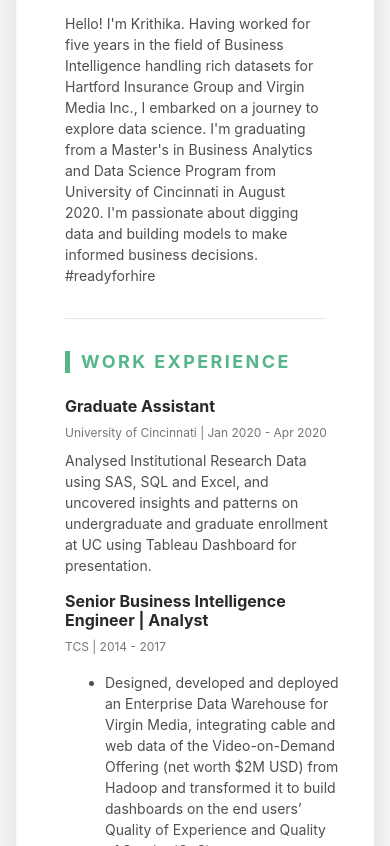
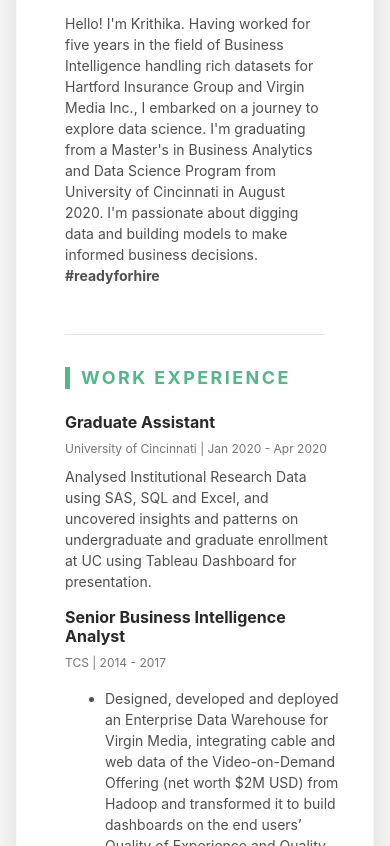
Before and after one commit to KrithikaJayaraman/KrithikaJayaraman.github.io, a plain HTML site: page index.html in a window 390 px wide. Shown: the part 604-1450 px from the top of the page. Drawn offline with Linux system fonts and the light colour scheme.

Commit message:
Minor updates

```diff
--- a/index.html
+++ b/index.html
@@ -114,7 +114,8 @@
 
 
                         <div class="media-body text-left">
-                            <p class="mb-0">Hello! I&#39;m Krithika. Having worked for five years in the field of Business Intelligence handling rich datasets for Hartford Insurance Group and Virgin Media Inc., I embarked on a journey to explore data science. I&#39;m graduating from a Master&#39;s in Business Analytics and Data Science Program from University of Cincinnati in August 2020. I&#39;m passionate about digging data and building models to make informed business decisions. #readyforhire </p>
+                            <p class="mb-0">Hello! I&#39;m Krithika. Having worked for five years in the field of Business Intelligence handling rich datasets for Hartford Insurance Group and Virgin Media Inc., I embarked on a journey to explore data science. I&#39;m graduating from a Master&#39;s in Business Analytics and Data Science Program from University of Cincinnati in August 2020. I&#39;m passionate about digging data and building models to make informed business decisions.</p>
+			    <p style="font-weight: bold;">#readyforhire</p>
                         </div>
 
                     </div>
@@ -153,7 +154,7 @@
 
                                 <div class="item mb-3">
                                     <div class="item-heading row align-items-center mb-2">
-                                        <h4 class="item-title col-12 col-md-6 col-lg-6 mb-2 mb-md-0">Senior Business Intelligence Engineer | Analyst</h4>
+                                        <h4 class="item-title col-12 col-md-6 col-lg-6 mb-2 mb-md-0">Senior Business Intelligence Analyst </h4>
                                         <div class="item-meta col-12 col-md-6 col-lg-6 text-muted text-left text-md-right">TCS | 2014 - 2017</div>
                                     </div>
                                     <div class="item-content">
@@ -166,7 +167,7 @@
 
                                             <li> Spearheaded the design, development and deployment of an Enterprise General Ledger for the integration of 50 sources generating STAT and GAAP finance data for Hartford Insurance Group. The ETL based implementation enabled high RoI by slashing the maintenance cost by 50% during monthly financial close (approx. 8 million USD per annum).</li>
 
-											<li> Led a 5-member team and implemented an ETL pipeline that automated the reporting requirements of Customer's payments performance insights to credit bureau, Equifax.</li>
+					    <li> Led a 5-member team and implemented an ETL pipeline that automated the reporting requirements of Customer's payments performance insights to credit bureau, Equifax.</li>
                                         </ul>
                                     </div>
                                 </div>
@@ -206,7 +207,7 @@
                                     </div>
                                 </div>
 
-								<div class="item mb-3">
+				<div class="item mb-3">
                                     <div class="item-heading row align-items-center mb-2">
                                         <h4 class="item-title col-12 col-md-6 col-lg-8 mb-2 mb-md-0"> Image Captioning using PyTorch</h4>
                                         <div class="item-meta col-12 col-md-6 col-lg-4 text-muted text-left text-md-right"> Open Source: Flickr8K dataset</div>
```
